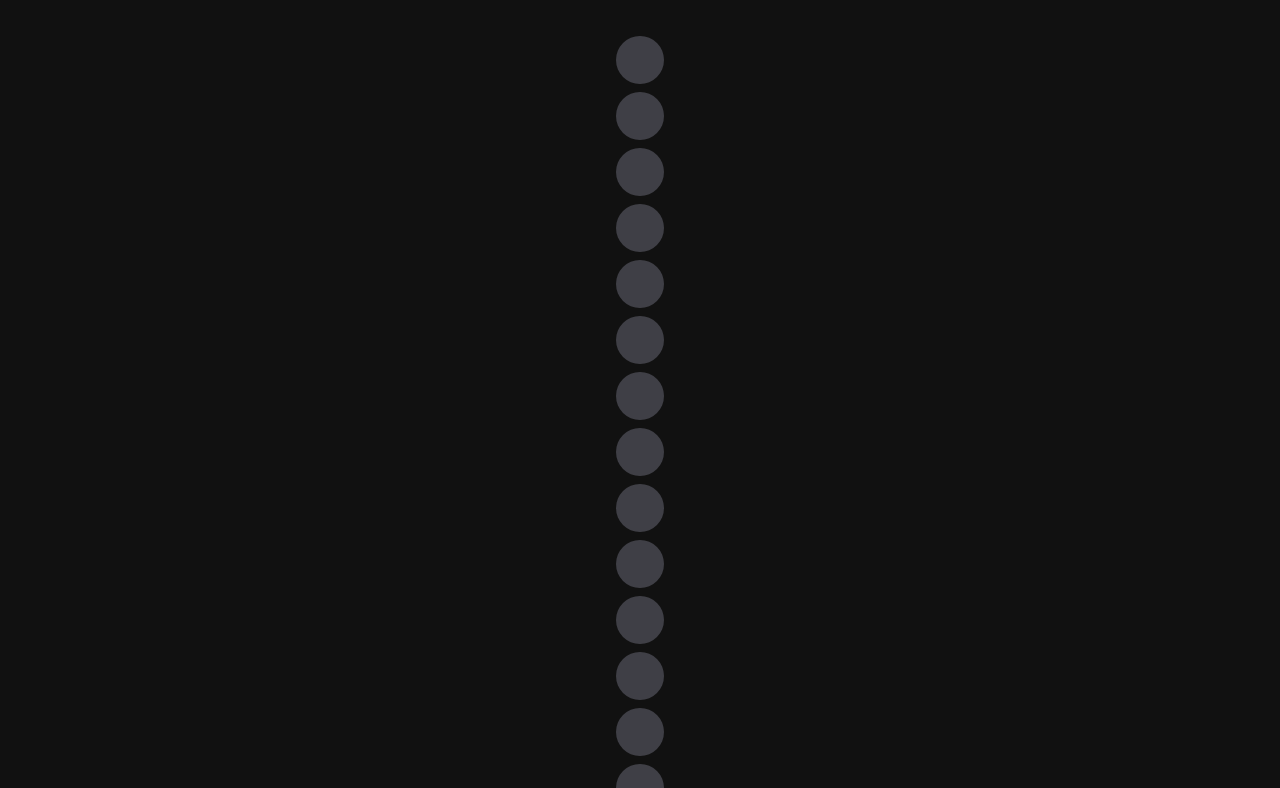
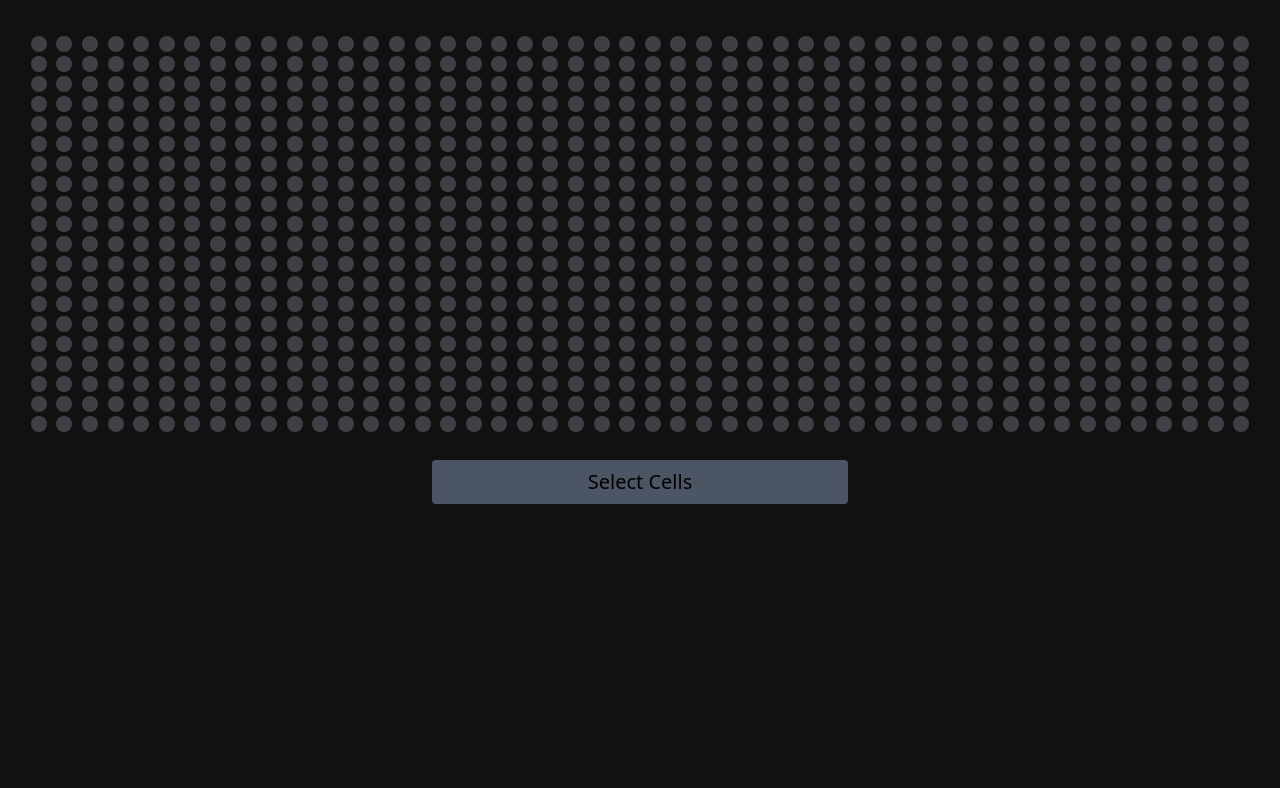
Before and after one commit to seniorcreative/organisms, a React (Create React App) app: page / in a window 1280 px wide. Shown: the top 788 px of the page. Built offline with nearby package versions, Linux system fonts and the light colour scheme.

Commit message:
Add more rows and cols do grid differently

```diff
--- a/src/App.tsx
+++ b/src/App.tsx
@@ -4,7 +4,7 @@ import OrganismGrid from "./components/organismGrid";
 const App = () => {
   return (
     <div className="container mx-auto px-4">
-      <OrganismGrid rows={10} cols={12} />
+      <OrganismGrid rows={20} cols={48} />
     </div>
   );
 };
--- a/src/components/organismCell.tsx
+++ b/src/components/organismCell.tsx
@@ -19,11 +19,11 @@ const OrganismCell = (props: OrganismCellPropsType) => {
       <div
         data-testid={`cell-inner-${alive ? "alive" : "dead"}`}
         className={`cursor-pointer
-        w-6
-        h-6
-        md:w-12
-        md:h-12
-        rounded-full
+        w-4
+        h-4
+        md:w-4
+        md:h-4
+        rounded-lg
         transition
         transition-all
         flex
--- a/src/components/organismGrid.tsx
+++ b/src/components/organismGrid.tsx
@@ -3,6 +3,8 @@ import { useState } from "react";
 import { OrganismGridType, OrganismCellType } from "../types/organismTypes";
 import OrganismCell from "./organismCell";
 import OrganismModel from "../models/organismModel";
+
+let TimeoutFn: NodeJS.Timeout;
 
 const OrganismGrid = (props: OrganismGridType) => {
   const [organisms, setOrganisms] = useState(
@@ -30,7 +32,6 @@ const OrganismGrid = (props: OrganismGridType) => {
   };
 
   const [aliveCellCount, setAliveCellCount] = useState(0);
-
   // - A Cell who "comes to life" outside the board should wrap at the other side of the board.
   const deaths: number[] = [];
   const births: number[] = [];
@@ -79,9 +80,19 @@ const OrganismGrid = (props: OrganismGridType) => {
     });
 
     setOrganisms([...organisms]);
+
+    const finalAliveCells: OrganismCellType[] = organisms.filter(
+      (organism: OrganismCellType) => organism.alive
+    );
+    if (finalAliveCells.length > 0) {
+      TimeoutFn = setTimeout(() => {
+        cycle();
+      }, 250);
+    }
   };
 
   const reset = () => {
+    clearTimeout(TimeoutFn);
     setOrganisms(OrganismModel(props.rows, props.cols));
     setAliveCellCount(0);
   };
@@ -91,14 +102,19 @@ const OrganismGrid = (props: OrganismGridType) => {
   p-3
   grid
   gap-1
-  md:gap-2
-  grid-flow-row
-  grid-rows-${props.rows}
-  grid-cols-${props.cols}`;
+  md:gap-1
+  grid-flow-row`;
 
   return (
     <>
-      <div data-testid="organismGrid" className={gridClasses}>
+      <div
+        data-testid="organismGrid"
+        style={{
+          gridTemplateRows: `repeat(${props.rows}, minmax(0, 1fr))`,
+          gridTemplateColumns: `repeat(${props.cols}, minmax(0, 1fr))`,
+        }}
+        className={gridClasses}
+      >
         {organisms.map((organism: OrganismCellType) => (
           <OrganismCell
             key={organism.x}
```
